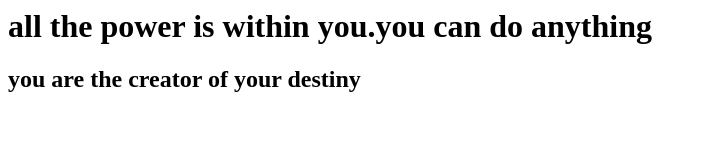
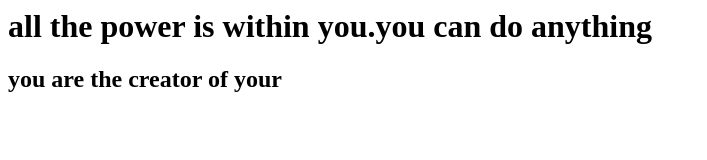
Before and after one commit to pradeep491/firstgitrepo1, a plain HTML site: page index.html in a window 1280 px wide. Shown: the whole page, without its empty margins (0-707 px from the left). Drawn offline with Linux system fonts and the light colour scheme.

Commit message:
code_changes

```diff
--- a/index.html
+++ b/index.html
@@ -1,6 +1,6 @@
 <html>
 <body>
 	<h1>all the power is within you.you can do anything</h1>
-	<h2>you are the creator of your destiny</h2>
+	<h2>you are the creator of your</h2>
 </body>
 </htmlI>
```
